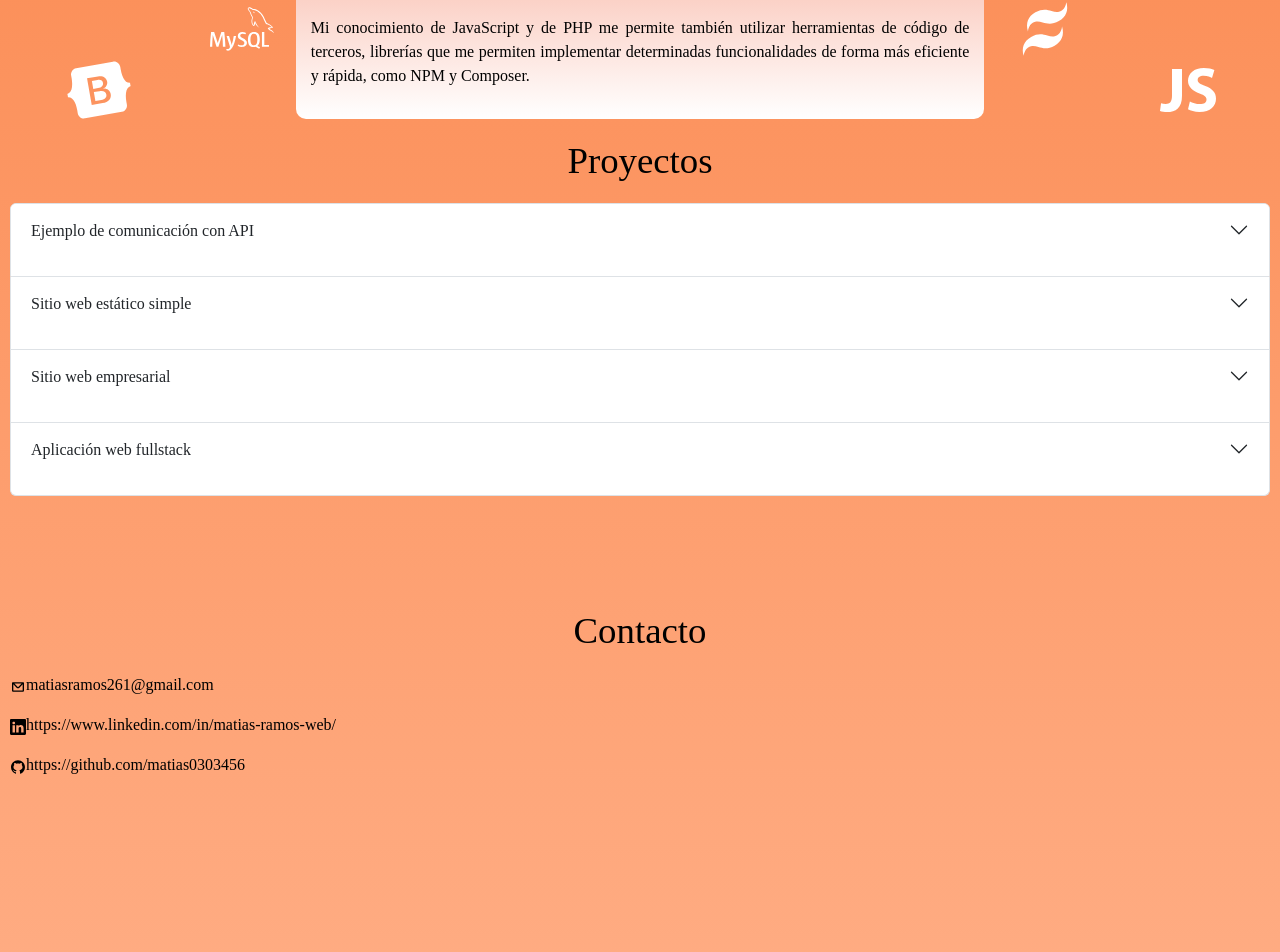
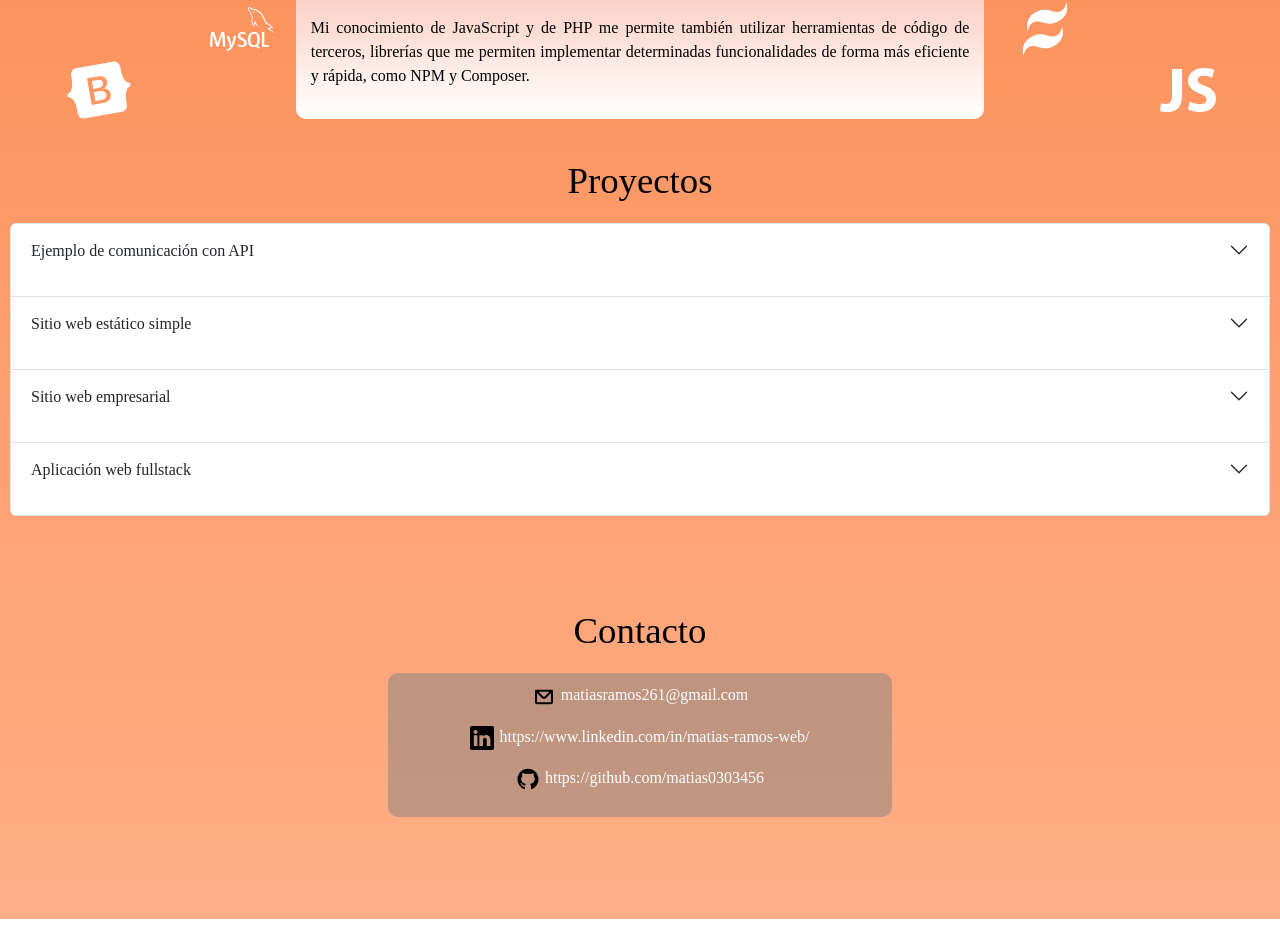
Before and after one commit to matias0303456/portfolio, a React (Create React App) app: page / in a window 1280 px wide. Shown: the part 1213-2165 px from the top of the page. After the commit the page ends 2132 px from the top, so only its background shows below. Built offline with nearby package versions, Linux system fonts and the light colour scheme; a web font is replaced by a local one.

Commit message:
estilos contacto

```diff
--- a/src/pages/Home/components/Contact.js
+++ b/src/pages/Home/components/Contact.js
@@ -8,18 +8,26 @@ export default function Contact() {
             <h2>
                 Contacto
             </h2>
+            <div id='contact_container'>
                 <p>
-                <CgMail />
+                    <CgMail className='media_logo' />
+                    <span>
                         matiasramos261@gmail.com
+                    </span>
                 </p>
                 <p>
-                <BsLinkedin />
+                    <BsLinkedin className='media_logo' />
+                    <span className='linkable' onClick={() => window.open('https://www.linkedin.com/in/matias-ramos-web/', '_blank')}>
                         https://www.linkedin.com/in/matias-ramos-web/
+                    </span>
                 </p>
                 <p>
-                <AiFillGithub />
+                    <AiFillGithub className='media_logo' />
+                    <span className='linkable' onClick={() => window.open('https://github.com/matias0303456', '_blank')}>
                         https://github.com/matias0303456
+                    </span>
                 </p>
+            </div>
         </article>
     )
 }
--- a/src/styles/app.css
+++ b/src/styles/app.css
@@ -1,5 +1,7 @@
 @import url('./pages/home.css');
 @import url('./pages/components/profile.css');
+@import url('./pages/components/contact.css');
+@import url('./pages/components/projects.css');
 
 :root {
   --dark-color: #f86f2a;
--- /dev/null
+++ b/src/styles/pages/components/contact.css
@@ -0,0 +1,30 @@
+#contact_container {
+    width: 40%;
+    margin: 0 auto;
+    background-color: rgba(130, 130, 130, .5);
+    padding: 10px;
+    border-radius: 10px;
+}
+
+#contact {
+    min-height: 300px !important;
+}
+
+#contact_container p {
+    text-align: center;
+}
+
+.media_logo {
+    font-size: 1.5rem;
+}
+
+#contact_container p span {
+    margin-left: 5px;
+    color: #fff;
+    transition: 200ms all;
+}
+
+.linkable:hover {
+    cursor: pointer !important;
+    color: var(--light-color) !important;
+}
--- /dev/null
+++ b/src/styles/pages/components/projects.css
@@ -0,0 +1,3 @@
+#projects {
+    margin-top: 40px;
+}
--- a/src/styles/pages/home.css
+++ b/src/styles/pages/home.css
@@ -75,7 +75,6 @@ nav {
 .main_section_container {
   position: relative;
   min-height: 450px;
-  margin-bottom: 20px;
 }
 
 .main_section_container h2 {
```
Lines whose indentation alone changed are shown as unchanged.
